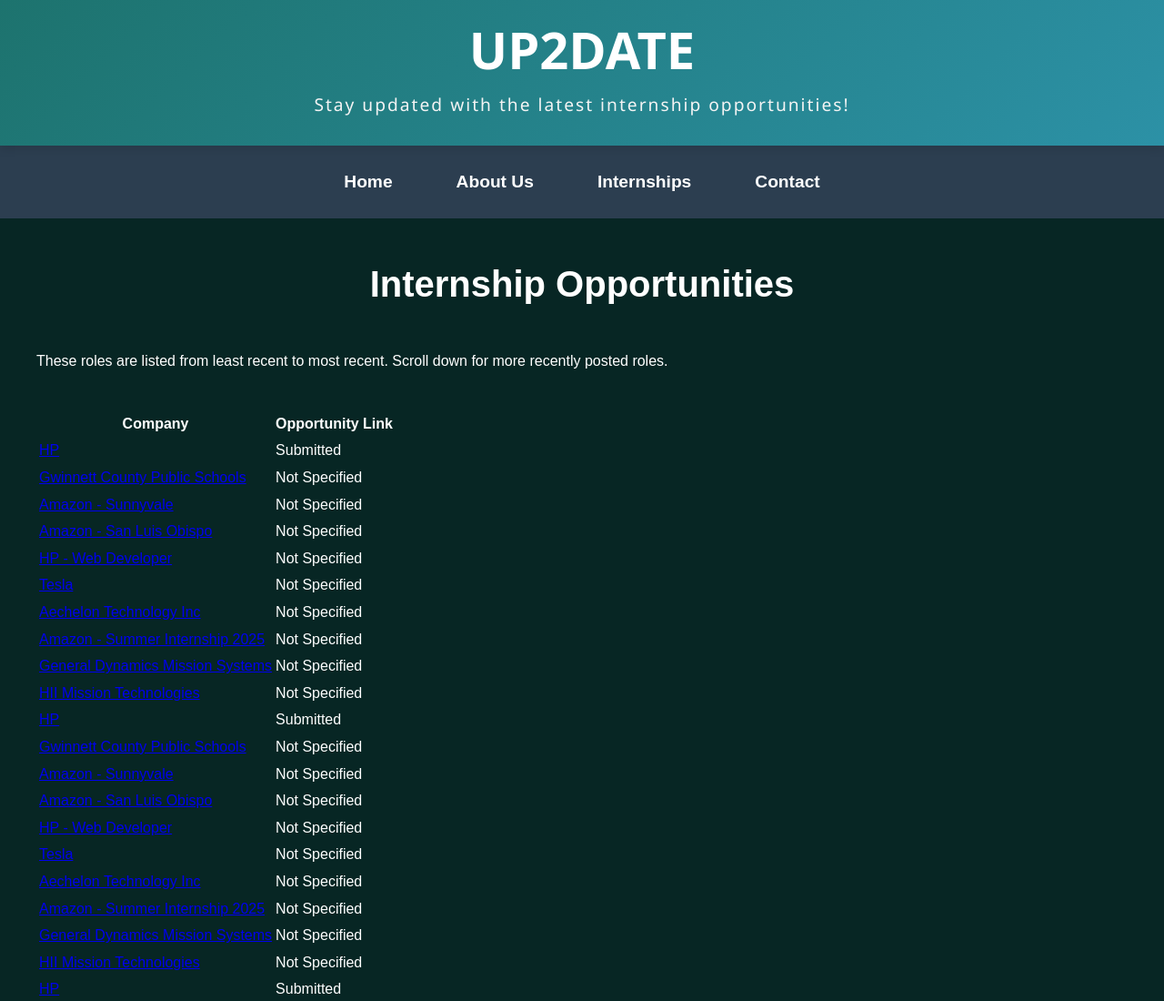
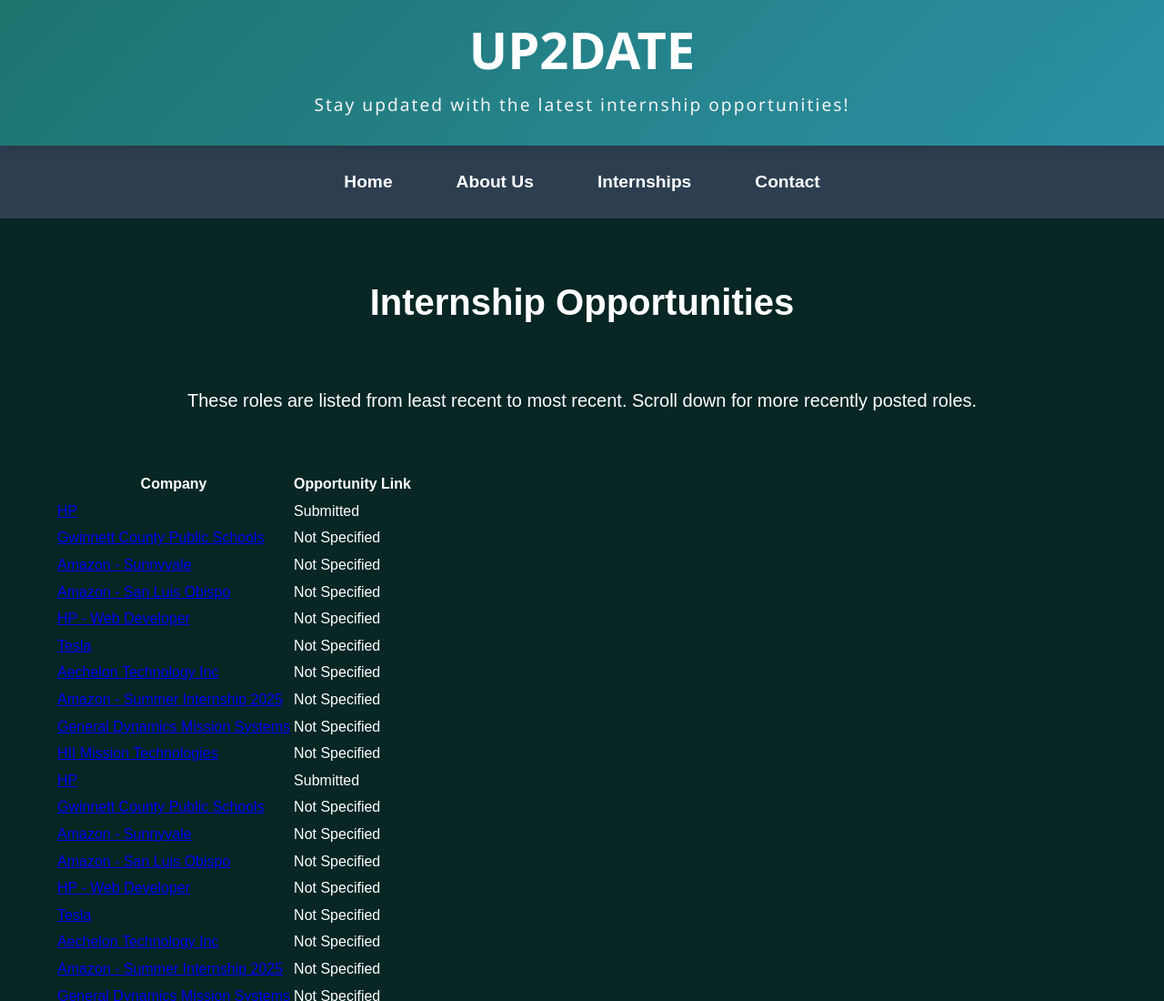
Before and after one commit to GiannahD/Up2Date, a website: page public/internships.html in a window 1280 px wide. Shown: the top 1100 px of the page at 91% size. Drawn offline with Linux system fonts and the light colour scheme.

Commit message:
made homepage html and linked style sheet. added the About Us section and kept the styling consistent. changed the color scheme and did some tiny adjustments added the internship section with similar styling connected all files and now all the buttons are also functional.

```diff
--- a/public/internships.html
+++ b/public/internships.html
@@ -20,10 +20,10 @@
         <a href="index.html">Home</a>
         <a href="about-us.html">About Us</a> <!-- Updated link -->
         <a href="internships.html">Internships</a>
-        <a href="contact.html">Contact</a>
+        <a href="index.html#contact">Contact</a>
     </nav>
-    <h1 id="h1" class="interntext">Internship Opportunities</h1>
-    <p class="interntext">These roles are listed from least recent to most recent. Scroll down for more recently posted roles.</p>
+    <h1 id="h1" >Internship Opportunities</h1>
+    <p id="p">These roles are listed from least recent to most recent. Scroll down for more recently posted roles.</p>
     <table class="interntext">
         <thead>
         <tr>
--- a/public/style.css
+++ b/public/style.css
@@ -183,13 +183,26 @@
 }
 .interntext{
     color: white;
-    margin: 40px;
+    margin:60px;
 }
 
 #h1{
+    color: white;
+    margin: 60px;
     font-size: 40px;
 }
 
+#p{
+    color: white;
+    margin: 40px;
+    font-size: 20px;
+    display: flex;
+    align-items: center;
+    justify-content: center;
+}
+#contact{
+    scroll-behavior: smooth;
+}
 h1 {
     color: #35424a;
     text-align: center;
```
Also changed, not shown: public/about-us.html (+2 -2 lines), public/index.html (+2 -2 lines).
